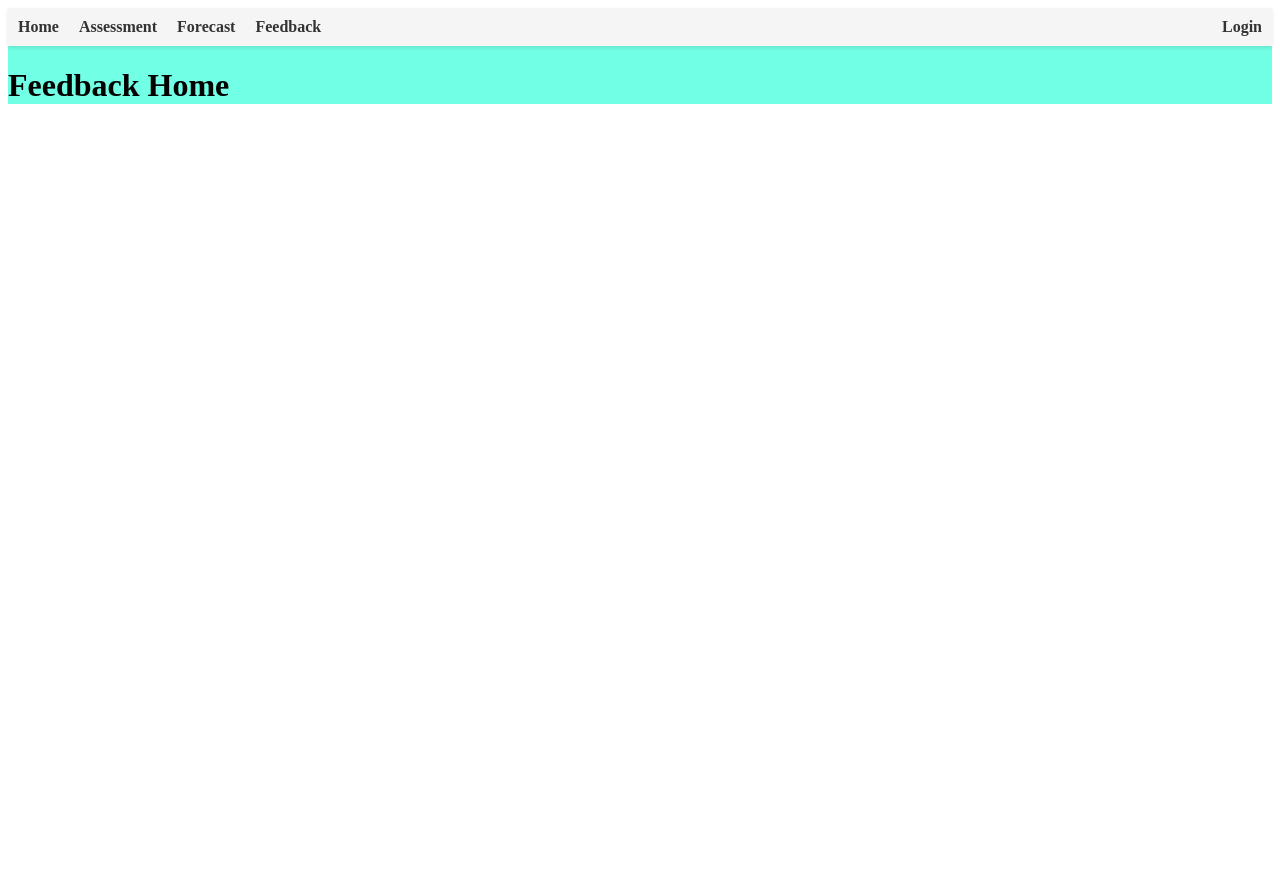
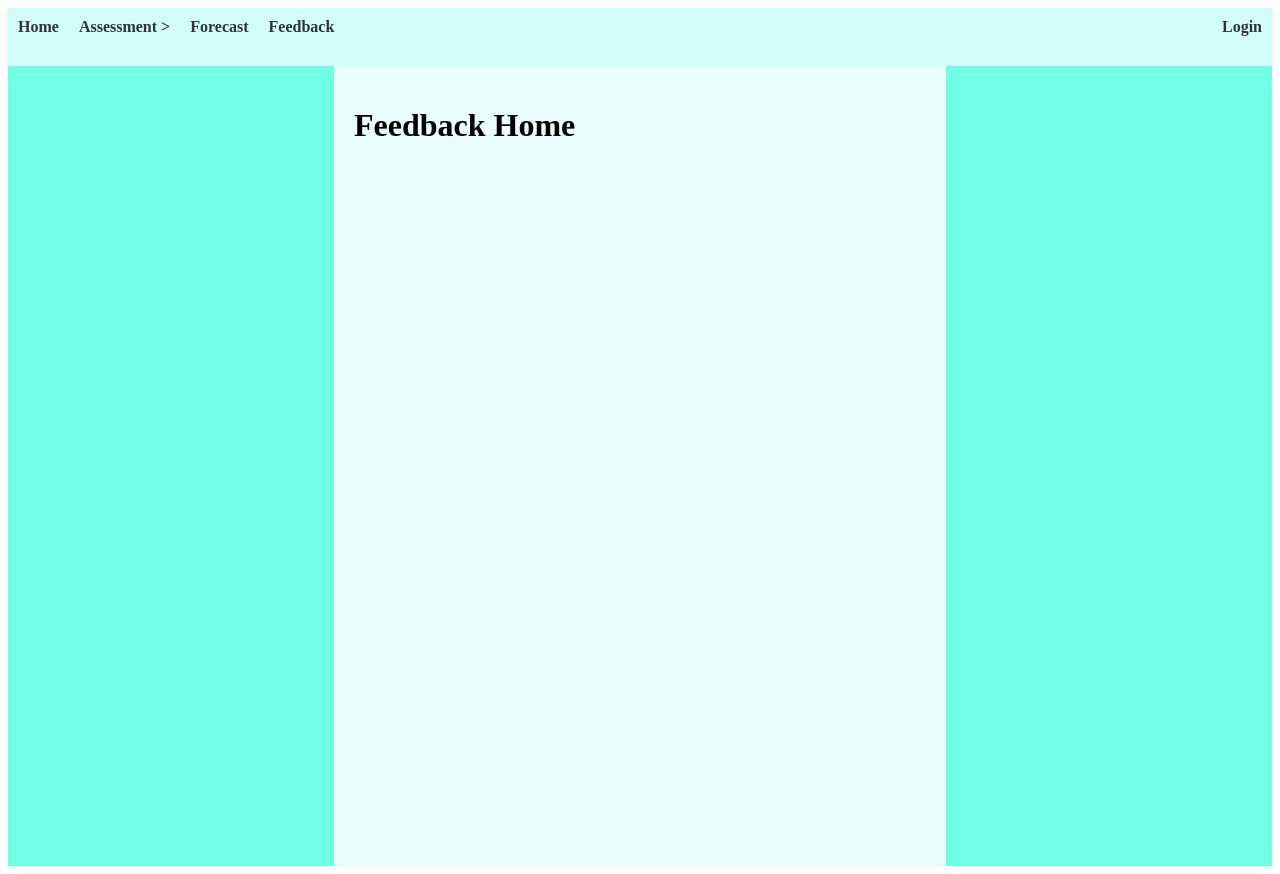
Before and after one commit to sodaop12/Air-Quality-Assessment-System-Front-end, a Vue app: page /feedback in a window 1280 px wide. Before the commit the page ends 800 px from the top, so only its background shows below. Built offline with nearby package versions, Linux system fonts and the light colour scheme.

Commit message:
Change Default_Page + Add color to all Page

```diff
--- a/src/App.vue
+++ b/src/App.vue
@@ -1,12 +1,11 @@
 <template>
-  <div class="container">
   <nav>
     <div class="navbar">
       <div class="navbar-brand">
         <router-link to="/">Home</router-link>
         <!-- Modify the router-link to have a click event -->
         <router-link @click="toggleAssessmentTopics" to="#"
-            >Assessment</router-link
+          >Assessment ></router-link
         >
         <router-link to="/forecast">Forecast</router-link>
         <router-link to="/feedback">Feedback</router-link>
@@ -28,6 +27,7 @@
       </div>
     </div>
   </nav>
+
   <!-- Render the subtopics if showAssessmentTopics is true -->
   <div v-if="showAssessmentTopics">
     <ul>
@@ -43,7 +43,6 @@
     </ul>
   </div>
   <router-view />
-  </div>
 </template>
 
 <script>
@@ -74,7 +73,7 @@ export default {
 
 <style>
 .navbar {
-  background-color: #f5f5f5;
+  background-color: #d1fff7;
   box-shadow: 0px 2px 4px rgba(0, 0, 0, 0.1);
   padding: 10px;
   display: flex;
@@ -118,7 +117,27 @@ export default {
 
 .container {
   position: relative;
+  display: flex;
+  height: calc(100vh - 50px);
+}
+.left-sidebar {
+  width: 25%;
+  background-color: #71ffe5; /* Background color for left sidebar */
+}
 
-  background: #71ffe5;
+.content {
+  width: 50%;
+  background-color: #eafffc; /* Background color for main content */
+}
+
+.right-sidebar {
+  width: 25%;
+  background-color: #71ffe5; /* Background color for right sidebar */
+}
+
+.left-sidebar,
+.content,
+.right-sidebar {
+  padding: 20px; /* Add some padding to the areas to separate the content */
 }
 </style>
--- a/src/components/HelloWorld.vue
+++ b/src/components/HelloWorld.vue
@@ -1,8 +1,15 @@
 <template>
+  <div class="container">
+    <div class="left-sidebar">
+      <!-- Left sidebar content -->
+    </div>
+    <div class="content">
+      <!-- Main content -->
       <div class="hello">
         <h1>{{ msg }}</h1>
         <p>
-      For a guide and recipes on how to configure / customize this project,<br />
+          For a guide and recipes on how to configure / customize this
+          project,<br />
           check out the
           <a href="https://cli.vuejs.org" target="_blank" rel="noopener"
             >vue-cli documentation</a
@@ -54,7 +61,9 @@
         <h3>Essential Links</h3>
         <ul>
           <li>
-        <a href="https://vuejs.org" target="_blank" rel="noopener">Core Docs</a>
+            <a href="https://vuejs.org" target="_blank" rel="noopener"
+              >Core Docs</a
+            >
           </li>
           <li>
             <a href="https://forum.vuejs.org" target="_blank" rel="noopener"
@@ -72,7 +81,9 @@
             >
           </li>
           <li>
-        <a href="https://news.vuejs.org" target="_blank" rel="noopener">News</a>
+            <a href="https://news.vuejs.org" target="_blank" rel="noopener"
+              >News</a
+            >
           </li>
         </ul>
         <h3>Ecosystem</h3>
@@ -83,7 +94,9 @@
             >
           </li>
           <li>
-        <a href="https://vuex.vuejs.org" target="_blank" rel="noopener">vuex</a>
+            <a href="https://vuex.vuejs.org" target="_blank" rel="noopener"
+              >vuex</a
+            >
           </li>
           <li>
             <a
@@ -94,7 +107,10 @@
             >
           </li>
           <li>
-        <a href="https://vue-loader.vuejs.org" target="_blank" rel="noopener"
+            <a
+              href="https://vue-loader.vuejs.org"
+              target="_blank"
+              rel="noopener"
               >vue-loader</a
             >
           </li>
@@ -107,6 +123,11 @@
             >
           </li>
         </ul>
+      </div>
+    </div>
+  </div>
+  <div class="right-sidebar">
+    <!-- Right sidebar content -->
   </div>
 </template>
 
@@ -135,4 +156,29 @@ li {
 a {
   color: #42b983;
 }
+.container {
+  position: relative;
+  display: flex;
+  height: calc(100vh - 50px);
+}
+.left-sidebar {
+  width: 25%;
+  background-color: #71ffe5; /* Background color for left sidebar */
+}
+
+.content {
+  width: 50%;
+  background-color: #eafffc; /* Background color for main content */
+}
+
+.right-sidebar {
+  width: 25%;
+  background-color: #71ffe5; /* Background color for right sidebar */
+}
+
+.left-sidebar,
+.content,
+.right-sidebar {
+  padding: 20px; /* Add some padding to the areas to separate the content */
+}
 </style>
--- a/src/views/CalendarAssessmentView.vue
+++ b/src/views/CalendarAssessmentView.vue
@@ -1,5 +1,42 @@
 <template>
-  <div class="calendar_as">
-    <h1>Calendar Home</h1>
+  <div>
+    <nav class="navbar">
+      <!-- Navigation bar content -->
+    </nav>
+    <div class="container">
+      <div class="left-sidebar">
+        <!-- Left sidebar content -->
+      </div>
+      <div class="content">
+        <!-- Main content -->
+        <div class="calendar_as">
+          <h1>Calendar Home</h1>
+        </div>
+      </div>
+      <div class="right-sidebar">
+        <!-- Right sidebar content -->
+      </div>
+    </div>
   </div>
 </template>
+
+<style scoped>
+.container {
+  display: flex;
+  height: 100vh;
+}
+.left-sidebar {
+  width: 25%;
+  background-color: #71ffe5; /* Background color for left sidebar */
+}
+
+.content {
+  width: 50%;
+  background-color: #eafffc; /* Background color for main content */
+}
+
+.right-sidebar {
+  width: 25%;
+  background-color: #71ffe5; /* Background color for right sidebar */
+}
+</style>
--- a/src/views/CompactAssessmentView.vue
+++ b/src/views/CompactAssessmentView.vue
@@ -1,4 +1,10 @@
 <template>
+  <div class="container">
+    <div class="left-sidebar">
+      <!-- Left sidebar content -->
+    </div>
+    <div class="content">
+      <!-- Main content -->
       <div>
         <label for="dropdown">Select number of days:</label>
         <select id="dropdown" v-model="selectedDays">
@@ -7,7 +13,12 @@
         </select>
 
         <label for="averageHours">Average Hours Outside:</label>
-    <input type="number" id="averageHours" v-model="averageHours" required />
+        <input
+          type="number"
+          id="averageHours"
+          v-model="averageHours"
+          required
+        />
       </div>
       <label for="location1">Select Location 1:</label>
       <select id="location1" v-model="selectedLocations[0]">
@@ -57,6 +68,11 @@
         CGRS that you consume according to AQI: {{ Cgrs }}
       </p>
       <p v-if="responseReceived">chatGPT suggestion {{ output_text }}</p>
+    </div>
+    <div class="right-sidebar">
+      <!-- Right sidebar content -->
+    </div>
+  </div>
 </template>
 
 <script>
@@ -142,4 +158,22 @@ label,
 input {
   margin-bottom: 10px;
 }
+.container {
+  display: flex;
+  height: 100vh;
+}
+.left-sidebar {
+  width: 25%;
+  background-color: #71ffe5; /* Background color for left sidebar */
+}
+
+.content {
+  width: 50%;
+  background-color: #eafffc; /* Background color for main content */
+}
+
+.right-sidebar {
+  width: 25%;
+  background-color: #71ffe5; /* Background color for right sidebar */
+}
 </style>
--- a/src/views/CompleteAssessmentView.vue
+++ b/src/views/CompleteAssessmentView.vue
@@ -1,5 +1,42 @@
 <template>
-  <div class="complete_as">
-    <h1>Complete Home</h1>
+  <div>
+    <nav class="navbar">
+      <!-- Navigation bar content -->
+    </nav>
+    <div class="container">
+      <div class="left-sidebar">
+        <!-- Left sidebar content -->
+      </div>
+      <div class="content">
+        <!-- Main content -->
+        <div class="complete_as">
+          <h1>Complete Home</h1>
+        </div>
+      </div>
+      <div class="right-sidebar">
+        <!-- Right sidebar content -->
+      </div>
+    </div>
   </div>
 </template>
+
+<style scoped>
+.container {
+  display: flex;
+  height: 100vh;
+}
+.left-sidebar {
+  width: 25%;
+  background-color: #71ffe5; /* Background color for left sidebar */
+}
+
+.content {
+  width: 50%;
+  background-color: #eafffc; /* Background color for main content */
+}
+
+.right-sidebar {
+  width: 25%;
+  background-color: #71ffe5; /* Background color for right sidebar */
+}
+</style>
--- a/src/views/FeedbackView.vue
+++ b/src/views/FeedbackView.vue
@@ -1,5 +1,42 @@
 <template>
-  <div class="feedback">
-    <h1>Feedback Home</h1>
+  <div>
+    <nav class="navbar">
+      <!-- Navigation bar content -->
+    </nav>
+    <div class="container">
+      <div class="left-sidebar">
+        <!-- Left sidebar content -->
+      </div>
+      <div class="content">
+        <!-- Main content -->
+        <div class="feedback">
+          <h1>Feedback Home</h1>
+        </div>
+      </div>
+      <div class="right-sidebar">
+        <!-- Right sidebar content -->
+      </div>
+    </div>
   </div>
 </template>
+
+<style scoped>
+.container {
+  display: flex;
+  height: 100vh;
+}
+.left-sidebar {
+  width: 25%;
+  background-color: #71ffe5; /* Background color for left sidebar */
+}
+
+.content {
+  width: 50%;
+  background-color: #eafffc; /* Background color for main content */
+}
+
+.right-sidebar {
+  width: 25%;
+  background-color: #71ffe5; /* Background color for right sidebar */
+}
+</style>
--- a/src/views/ForecastView.vue
+++ b/src/views/ForecastView.vue
@@ -1,5 +1,42 @@
 <template>
-  <div class="forecast">
-    <h1>ForeCast Home</h1>
+  <div>
+    <nav class="navbar">
+      <!-- Navigation bar content -->
+    </nav>
+    <div class="container">
+      <div class="left-sidebar">
+        <!-- Left sidebar content -->
+      </div>
+      <div class="content">
+        <!-- Main content -->
+        <div class="forecast">
+          <h1>ForeCast Home</h1>
+        </div>
+      </div>
+      <div class="right-sidebar">
+        <!-- Right sidebar content -->
+      </div>
+    </div>
   </div>
 </template>
+
+<style scoped>
+.container {
+  display: flex;
+  height: 100vh;
+}
+.left-sidebar {
+  width: 25%;
+  background-color: #71ffe5; /* Background color for left sidebar */
+}
+
+.content {
+  width: 50%;
+  background-color: #eafffc; /* Background color for main content */
+}
+
+.right-sidebar {
+  width: 25%;
+  background-color: #71ffe5; /* Background color for right sidebar */
+}
+</style>
--- a/src/views/LoginView.vue
+++ b/src/views/LoginView.vue
@@ -1,5 +1,8 @@
 <template>
+  <div class="box">
     <div class="container">
+      <div class="content">
+        <!-- Main content -->
         <h1>Login Page</h1>
         <form @submit.prevent="login">
           <label for="username">Username:</label>
@@ -10,6 +13,8 @@
           <br />
           <button type="submit">Login</button>
         </form>
+      </div>
+    </div>
   </div>
 </template>
 
@@ -52,13 +57,33 @@ export default {
 
 <style scoped>
 .container {
-  display: flex;
+  width: 500px;
+  height: 300px;
   justify-content: center;
   align-items: center;
-  flex-direction: column;
+  text-align: center;
 }
 
 h1 {
   color: #2c3e50;
 }
+.box {
+  display: relative;
+  justify-content: center;
+  align-items: center;
+  margin: 0 auto;
+  margin-top: 100px;
+  padding: 20px;
+  text-align: center;
+  background-color: #71ffe5;
+}
+
+.content {
+  width: 50%;
+  background-color: #eafffc; /* Background color for main content */
+}
+
+.bg {
+  background-color: #71ffe5;
+}
 </style>
```
Also changed, not shown: src/views/HomeView.vue (+143 -13 lines). Lines whose indentation alone changed are shown as unchanged.
